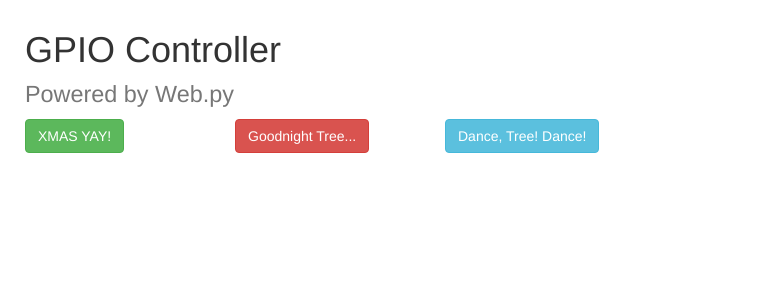
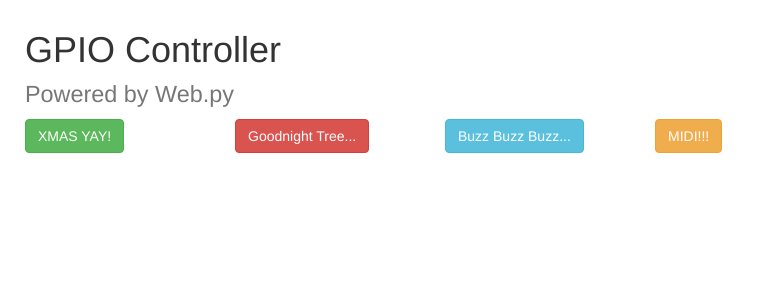
Before and after one commit to kevinkhill/gpio-server, a Python web app: template templates/index.html in a window 1280 px wide. Shown: the top 300 px of the page, without its empty margins (0-760 px from the left). Run offline with Jinja, Linux system fonts and the light colour scheme; the template is opened without the code that fills it, so the values that code supplies are empty; some libraries are stand-ins or nearby versions.

Commit message:
adding (hopefully) midi tree syncing!

```diff
--- a/static/script.js
+++ b/static/script.js
@@ -7,7 +7,11 @@ jQuery( document ).ready(function( $ ) {
         $.post("/switch", {"state":"off"});
     });
 
-    $("#dance").on('click', function() {
-        $.post("/dance", {"time":".05"});
+    $("#flicker").on('click', function() {
+        $.post("/flicker", {"time":".05"});
+    });
+
+    $("#midi").on('click', function() {
+        $.post("/midi", {"filename":"for_whom_the_bell_tolls.mid"});
     });
 });
--- a/templates/index.html
+++ b/templates/index.html
@@ -32,7 +32,10 @@
         <button type="button" id="P23_off" class="btn btn-danger">Goodnight Tree...</button>
       </div>
       <div class="col-sm-4 col-lg-2">
-        <button type="button" id="dance" class="btn btn-info">Dance, Tree! Dance!</button>
+        <button type="button" id="flicker" class="btn btn-info">Buzz Buzz Buzz...</button>
+      </div>
+      <div class="col-sm-4 col-lg-2">
+        <button type="button" id="midi" class="btn btn-warning">MIDI!!!</button>
       </div>
     </div>
   </div>
```
Also changed, not shown: server.py (+39 -27 lines), 1 other file.
